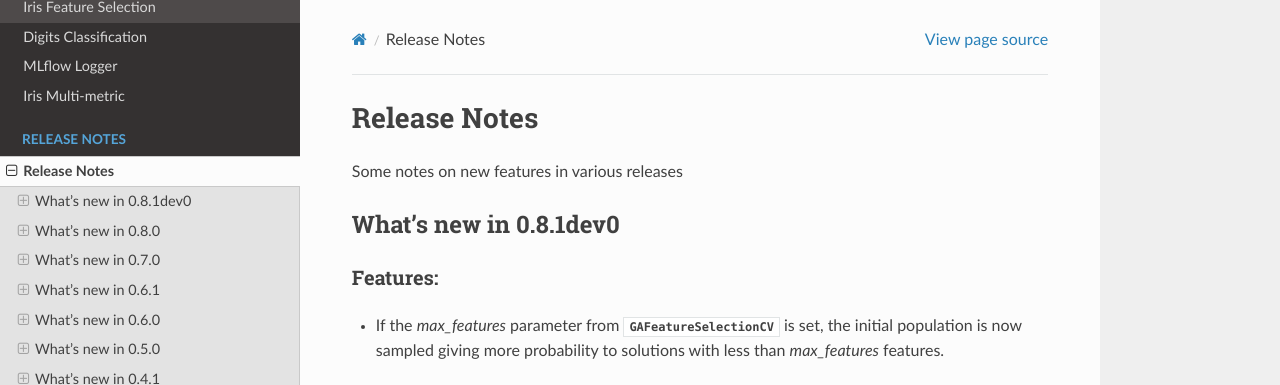
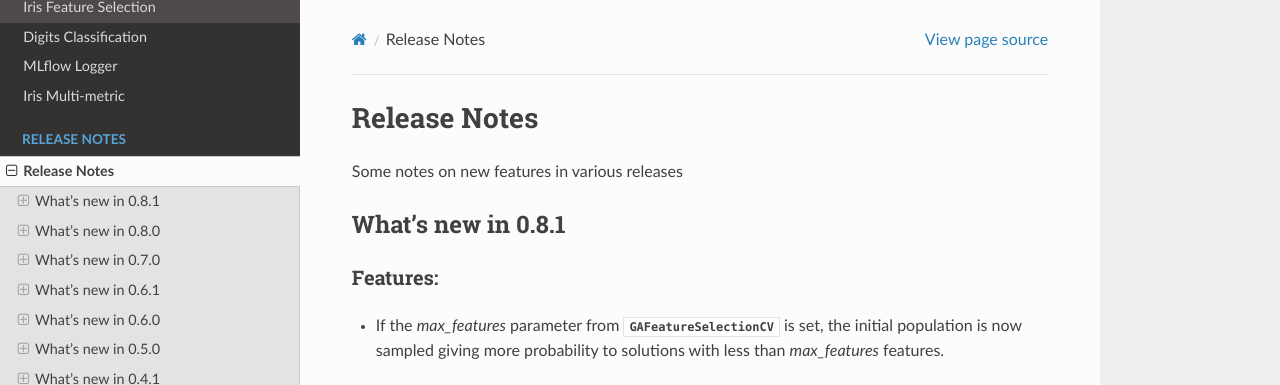
Before and after one commit to rodrigo-arenas/Sklearn-genetic-opt, a Sphinx documentation site: the page built from docs/release_notes.rst, in a window 1280 px wide and 900 px high. Shown: the top 385 px of the window. Built offline with Sphinx 7.4.7 and the Read the Docs theme 2.0.0, drawn with Linux system fonts in a browser that asks for light colours.

Commit message:
Version 0.8.1 release

```diff
--- a/docs/release_notes.rst
+++ b/docs/release_notes.rst
@@ -3,8 +3,8 @@ Release Notes
 
 Some notes on new features in various releases
 
-What's new in 0.8.1dev0
------------------------
+What's new in 0.8.1
+-------------------
 
 ^^^^^^^^^
 Features:
--- a/sklearn_genetic/_version.py
+++ b/sklearn_genetic/_version.py
@@ -1 +1 @@
-__version__ = "0.8.1dev0"
+__version__ = "0.8.1"
```
